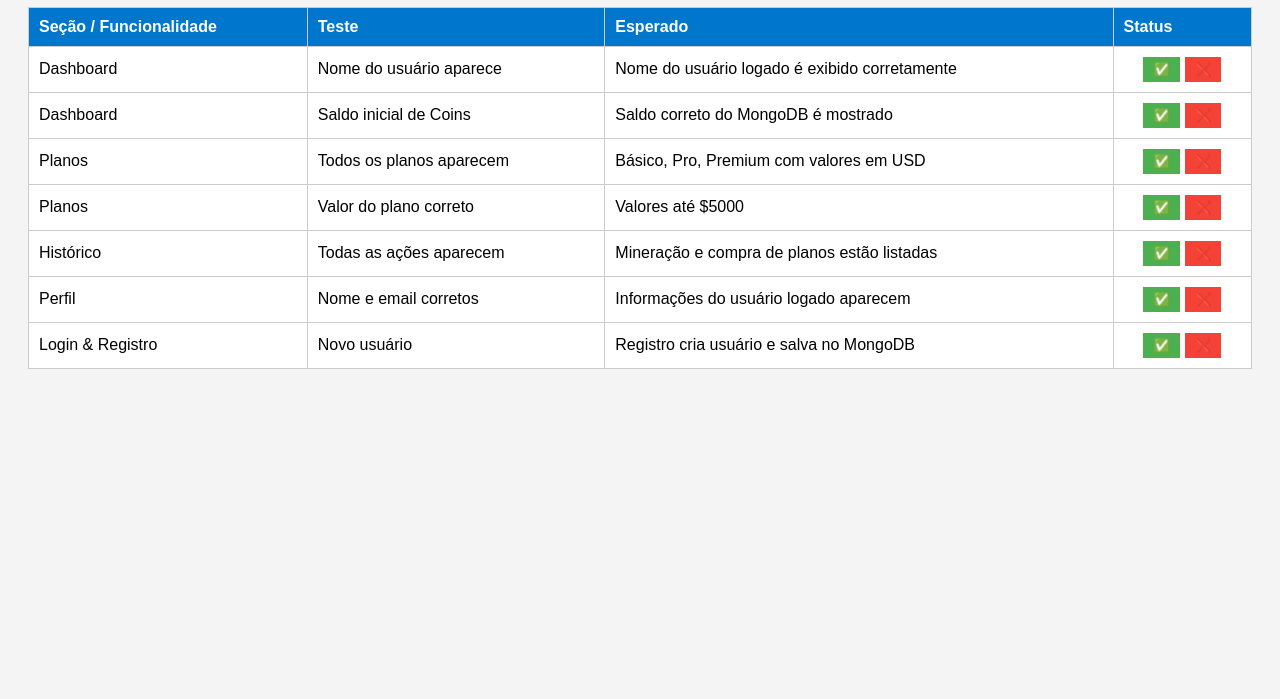
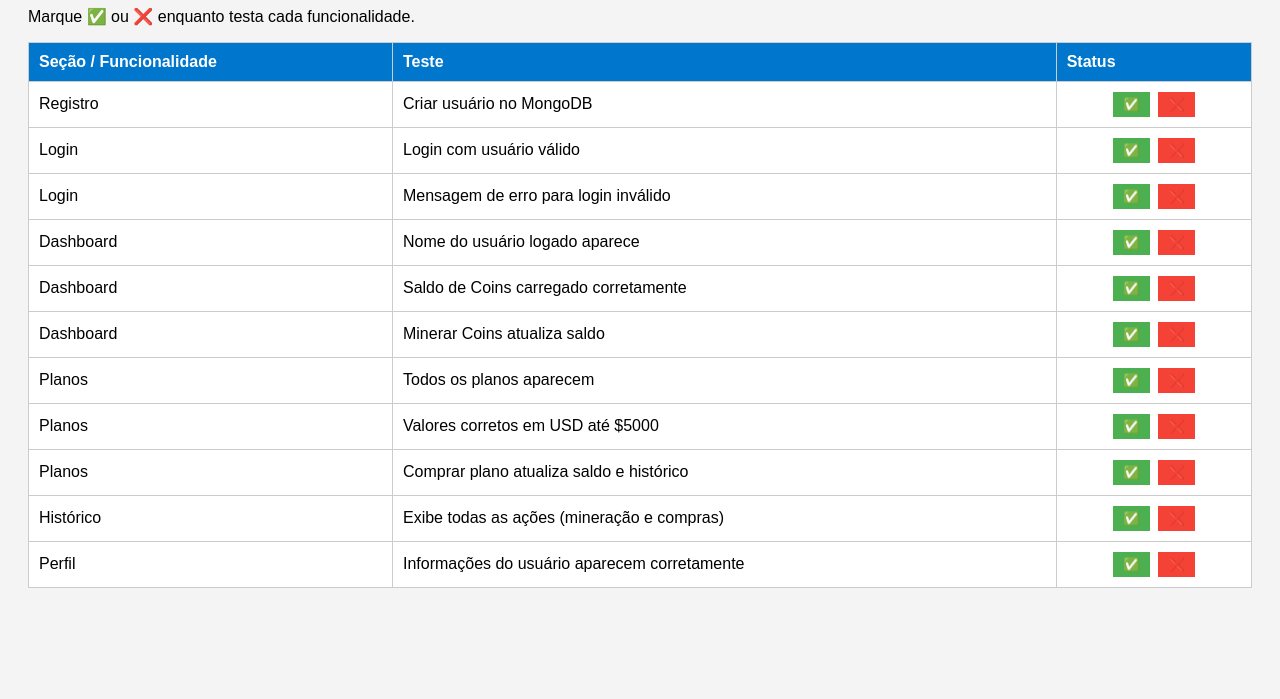
Before and after one commit to imidiomacave07-beep/imidio-mining-deploy, a website: page teste.html in a window 1280 px wide. Shown: the part 101-800 px from the top of the page. Drawn offline with Linux system fonts and the light colour scheme.

Commit message:
Update teste.html

```diff
--- a/teste.html
+++ b/teste.html
@@ -2,91 +2,126 @@
 <html lang="pt">
 <head>
 <meta charset="UTF-8">
-<title>Testes Plataforma Imidio Mining</title>
+<title>Checklist de Teste - Imidio Mining Platform</title>
 <style>
   body { font-family: Arial, sans-serif; padding: 20px; background: #f4f4f4; }
   table { border-collapse: collapse; width: 100%; background: #fff; }
   th, td { border: 1px solid #ccc; padding: 10px; text-align: left; }
   th { background: #0077cc; color: #fff; }
   td.status { text-align: center; }
-  button { padding: 5px 10px; cursor: pointer; }
+  button { padding: 5px 10px; cursor: pointer; margin: 0 2px; }
   .success { background-color: #4CAF50; color: white; border: none; }
   .fail { background-color: #f44336; color: white; border: none; }
 </style>
 </head>
 <body>
-<h1>Testes Plataforma Imidio Mining</h1>
+<h1>Checklist de Teste - Imidio Mining Platform</h1>
+<p>Marque ✅ ou ❌ enquanto testa cada funcionalidade.</p>
+
 <table>
   <thead>
     <tr>
       <th>Seção / Funcionalidade</th>
       <th>Teste</th>
-      <th>Esperado</th>
       <th>Status</th>
     </tr>
   </thead>
   <tbody>
+    <!-- Registro e Login -->
+    <tr>
+      <td>Registro</td>
+      <td>Criar usuário no MongoDB</td>
+      <td class="status">
+        <button class="success" onclick="mark(this,'✅')">✅</button>
+        <button class="fail" onclick="mark(this,'❌')">❌</button>
+      </td>
+    </tr>
+    <tr>
+      <td>Login</td>
+      <td>Login com usuário válido</td>
+      <td class="status">
+        <button class="success" onclick="mark(this,'✅')">✅</button>
+        <button class="fail" onclick="mark(this,'❌')">❌</button>
+      </td>
+    </tr>
+    <tr>
+      <td>Login</td>
+      <td>Mensagem de erro para login inválido</td>
+      <td class="status">
+        <button class="success" onclick="mark(this,'✅')">✅</button>
+        <button class="fail" onclick="mark(this,'❌')">❌</button>
+      </td>
+    </tr>
+
+    <!-- Dashboard -->
     <tr>
       <td>Dashboard</td>
-      <td>Nome do usuário aparece</td>
-      <td>Nome do usuário logado é exibido corretamente</td>
+      <td>Nome do usuário logado aparece</td>
       <td class="status">
-        <button class="success" onclick="mark(this, '✅')">✅</button>
-        <button class="fail" onclick="mark(this, '❌')">❌</button>
+        <button class="success" onclick="mark(this,'✅')">✅</button>
+        <button class="fail" onclick="mark(this,'❌')">❌</button>
       </td>
     </tr>
     <tr>
       <td>Dashboard</td>
-      <td>Saldo inicial de Coins</td>
-      <td>Saldo correto do MongoDB é mostrado</td>
+      <td>Saldo de Coins carregado corretamente</td>
       <td class="status">
-        <button class="success" onclick="mark(this, '✅')">✅</button>
-        <button class="fail" onclick="mark(this, '❌')">❌</button>
+        <button class="success" onclick="mark(this,'✅')">✅</button>
+        <button class="fail" onclick="mark(this,'❌')">❌</button>
+      </td>
+    </tr>
+    <tr>
+      <td>Dashboard</td>
+      <td>Minerar Coins atualiza saldo</td>
+      <td class="status">
+        <button class="success" onclick="mark(this,'✅')">✅</button>
+        <button class="fail" onclick="mark(this,'❌')">❌</button>
+      </td>
+    </tr>
+
+    <!-- Planos -->
+    <tr>
+      <td>Planos</td>
+      <td>Todos os planos aparecem</td>
+      <td class="status">
+        <button class="success" onclick="mark(this,'✅')">✅</button>
+        <button class="fail" onclick="mark(this,'❌')">❌</button>
       </td>
     </tr>
     <tr>
       <td>Planos</td>
-      <td>Todos os planos aparecem</td>
-      <td>Básico, Pro, Premium com valores em USD</td>
+      <td>Valores corretos em USD até $5000</td>
       <td class="status">
-        <button class="success" onclick="mark(this, '✅')">✅</button>
-        <button class="fail" onclick="mark(this, '❌')">❌</button>
+        <button class="success" onclick="mark(this,'✅')">✅</button>
+        <button class="fail" onclick="mark(this,'❌')">❌</button>
       </td>
     </tr>
     <tr>
       <td>Planos</td>
-      <td>Valor do plano correto</td>
-      <td>Valores até $5000</td>
+      <td>Comprar plano atualiza saldo e histórico</td>
       <td class="status">
-        <button class="success" onclick="mark(this, '✅')">✅</button>
-        <button class="fail" onclick="mark(this, '❌')">❌</button>
+        <button class="success" onclick="mark(this,'✅')">✅</button>
+        <button class="fail" onclick="mark(this,'❌')">❌</button>
       </td>
     </tr>
+
+    <!-- Histórico -->
     <tr>
       <td>Histórico</td>
-      <td>Todas as ações aparecem</td>
-      <td>Mineração e compra de planos estão listadas</td>
+      <td>Exibe todas as ações (mineração e compras)</td>
       <td class="status">
-        <button class="success" onclick="mark(this, '✅')">✅</button>
-        <button class="fail" onclick="mark(this, '❌')">❌</button>
+        <button class="success" onclick="mark(this,'✅')">✅</button>
+        <button class="fail" onclick="mark(this,'❌')">❌</button>
       </td>
     </tr>
+
+    <!-- Perfil -->
     <tr>
       <td>Perfil</td>
-      <td>Nome e email corretos</td>
-      <td>Informações do usuário logado aparecem</td>
+      <td>Informações do usuário aparecem corretamente</td>
       <td class="status">
-        <button class="success" onclick="mark(this, '✅')">✅</button>
-        <button class="fail" onclick="mark(this, '❌')">❌</button>
-      </td>
-    </tr>
-    <tr>
-      <td>Login & Registro</td>
-      <td>Novo usuário</td>
-      <td>Registro cria usuário e salva no MongoDB</td>
-      <td class="status">
-        <button class="success" onclick="mark(this, '✅')">✅</button>
-        <button class="fail" onclick="mark(this, '❌')">❌</button>
+        <button class="success" onclick="mark(this,'✅')">✅</button>
+        <button class="fail" onclick="mark(this,'❌')">❌</button>
       </td>
     </tr>
   </tbody>
```
